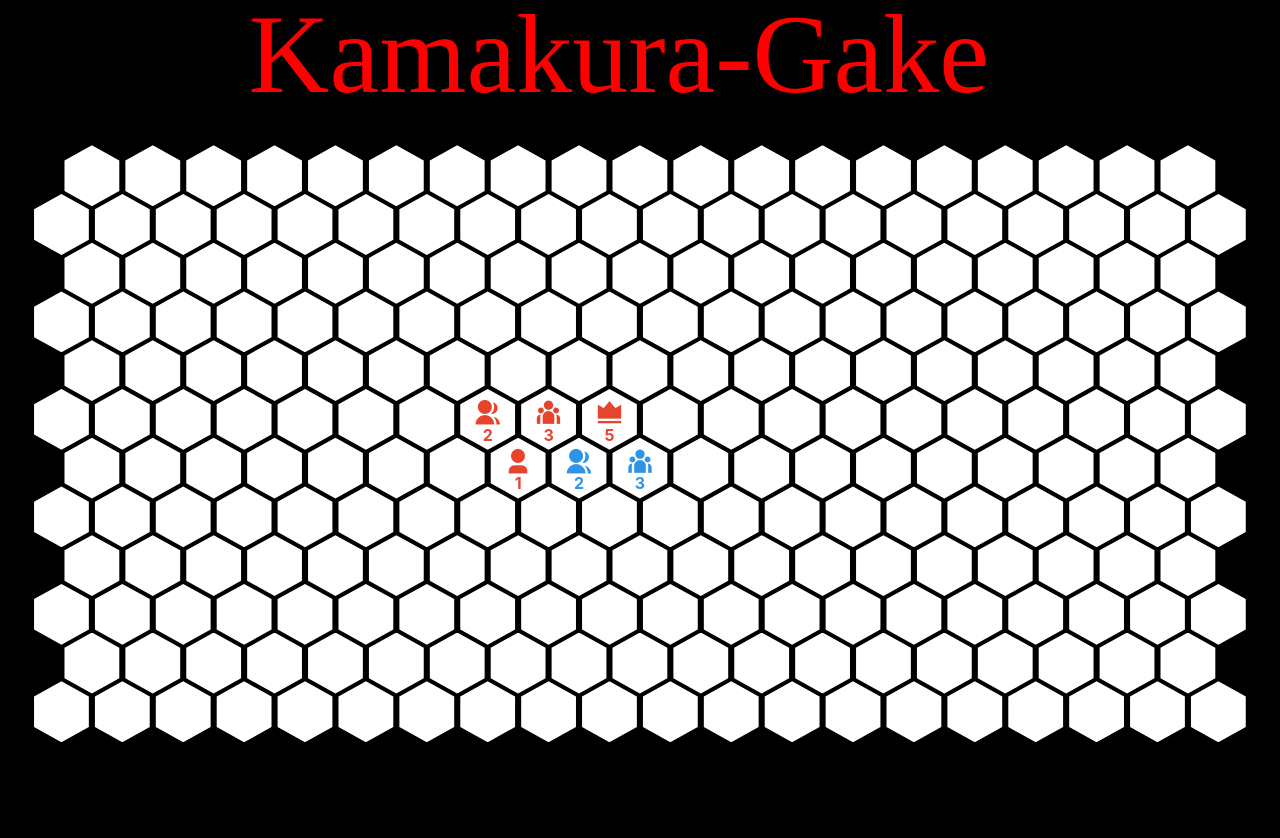
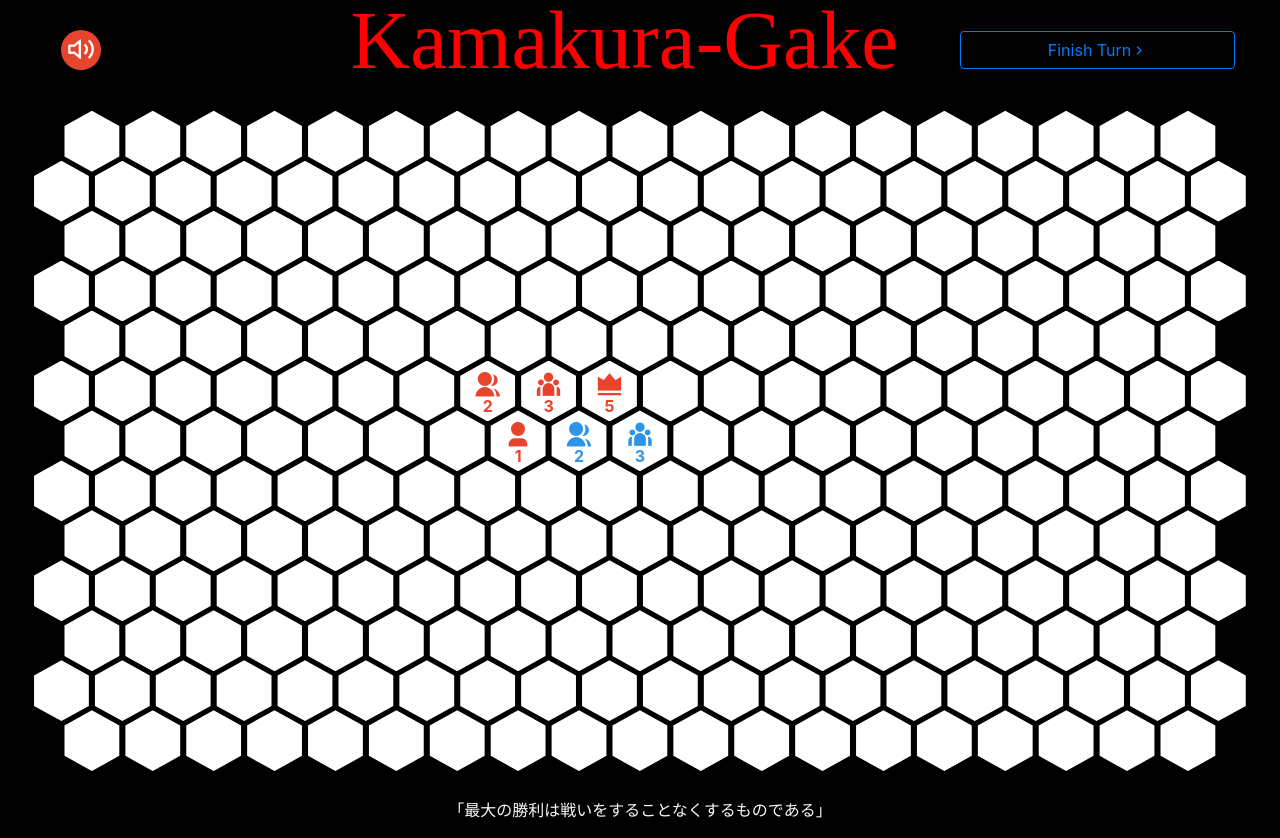
Before and after one commit to dfbeav/kamakura-gake-app, a Nuxt app: page / in a window 1280 px wide. Before the commit the page ends 800 px from the top, so only its background shows below. Built offline with nearby package versions, Linux system fonts and the light colour scheme.

Commit message:
Music setup

```diff
--- a/assets/css/main.css
+++ b/assets/css/main.css
@@ -1,13 +1,57 @@
 body, #gameBoard {
   background: black;
+}
+
+.musicButton {
+  width: 40px;
+  height: 40px;
+  display: flex;
+  justify-content: center;
+  align-items: center;
+  color: white;
+  font-weight: normal;
+  border-radius: 100%;
+}
+
+#musicPopoverButton:hover + #musicPopover, #musicPopover:hover {
+  opacity: 1;
+  pointer-events: unset;
+  z-index: 20;
+}
+
+#musicPopover {
+  background: white;
+  box-shadow: 0 0 15px rgba(0,0,0,0.33);
+  padding: 10px;
+  border-radius: 3px;
+  min-width: 350px;
+  width: 100%;
+  max-width: 450px;
+  position: absolute;
+  top: 40px;
+  display: flex;
+  flex-wrap: wrap;
+  opacity: 0;
+  pointer-events: none;
+  z-index: -1;
+}
+
+#gameBoard {
+  max-width: 1400px;
+  min-width: 1200px;
+  margin: 0 auto;
+}
+
+.posRel {
+  position: relative;
 }
 
 .tile {
   height: auto;
   aspect-ratio: 1;
   position: relative;
-  margin-top: -0.5%;
-  margin-bottom: -0.5%;
+  margin-top: -0.45%;;
+  margin-bottom: -0.45%;;
 }
 
 .tile_offset {
@@ -23,6 +67,20 @@ body, #gameBoard {
   border-radius: 50%;
   z-index: 5;
   font-size: 1.75rem;
+}
+
+.pieceValue {
+  position: absolute;
+  top: 75%;
+  left: 50%;
+  transform: translate(-50%, -50%);
+  font-weight: bold;
+  z-index: 5;
+}
+
+
+.playerIcon.moved, .pieceValue.moved {
+  opacity: 0.5;
 }
 
 .cursorPointer {
@@ -54,21 +112,20 @@ body, #gameBoard {
   background: rgb(255, 213, 213);
 }
 
-.pieceValue {
-  position: absolute;
-  top: 75%;
-  left: 50%;
-  transform: translate(-50%, -50%);
-  font-weight: bold;
-  z-index: 5;
-}
-
 .text-blue {
   color: rgb(46, 148, 231);
 }
 
 .text-red {
   color: rgb(231, 68, 46);
+}
+
+.bg-blue {
+  background: rgb(46, 148, 231);
+}
+
+.bg-red {
+  background: rgb(231, 68, 46);
 }
 
 .moveHereIcon {
--- a/components/GameBoard.vue
+++ b/components/GameBoard.vue
@@ -12,20 +12,27 @@
           selectionPossibilities[index] != undefined && !selectionPossibilities[index].canBeAttacked && !selectionPossibilities[index].canMoveTo ? 'cursorNotAllowed' : '',
           ]"
         :style="'width:' + tileSize + '%;'"
-        @click="selectOrMove(index)"
+        @click="tile.moved ? '' : selectOrMove(index)"
         >
           <h1 class="mb-0">
               <i
                 v-if="tile.playerIndex > -1"
                 class="playerIcon"
-                :class="[gamePieces[tile.value - 1].icon, 'text-' + gameData.players[tile.playerIndex].color]"
+                :class="[
+                  gamePieces[tile.value - 1].icon,
+                  'text-' + gameData.players[tile.playerIndex].color,
+                  tile.moved ? 'moved' : ''
+                  ]"
                 >
               </i>
           </h1>
           <p
             v-if="tile.playerIndex > -1"
             class="pieceValue"
-            :class="'text-' + gameData.players[tile.playerIndex].color"
+            :class="[
+              'text-' + gameData.players[tile.playerIndex].color,
+              tile.moved ? 'moved' : ''
+              ]"
             >
               {{ tile.value }}
             </p>
@@ -162,6 +169,10 @@ export default Vue.extend({
         return false
       }
     },
+    resetSelectedTile: function() {
+      this.selectionPossibilities = [];
+      this.selectedTile = -1;
+    },
     selectOrMove: function(index:number) {
       //Select a tile if the player owns this tile
       if (this.gameData.gameBoardData[index].playerIndex === this.thisUserIndex) {
@@ -170,19 +181,20 @@ export default Vue.extend({
       } else  {
         //Check if the player can move to this tile
         if (this.selectionPossibilities[index] != undefined && this.selectionPossibilities[index].canMoveTo) {
-          //Clear the selection possibilities
-          this.selectionPossibilities = [];
-          //Move the player to this tile
+
+          //MOVE the player to this tile
           (this.$parent as any).moveToTile(this.selectedTile, index);
 
-          this.selectedTile = index;
+          this.resetSelectedTile()
 
         } else if (this.selectionPossibilities[index] != undefined && this.selectionPossibilities[index].canBeAttacked) {
           //Attack the tile
-          (this.$parent as any).attackTile(this.selectedTile, index);
+          (this.$parent as any).moveToTile(this.selectedTile, index);
+
+          this.resetSelectedTile()
         } else {
           //Otherwise, the player is disselecting the tile
-          this.selectedTile = -1
+          this.resetSelectedTile()
         }
 
       }
--- a/package.json
+++ b/package.json
@@ -17,7 +17,8 @@
     "remixicon": "^2.5.0",
     "vue": "^2.7.10",
     "vue-server-renderer": "^2.7.10",
-    "vue-template-compiler": "^2.7.10"
+    "vue-template-compiler": "^2.7.10",
+    "vue-youtube": "^1.4.0"
   },
   "devDependencies": {
     "@nuxt/types": "^2.15.8",
--- a/pages/index.vue
+++ b/pages/index.vue
@@ -1,8 +1,40 @@
 <template>
   <b-col>
-    <b-col cols="12" class="d-flex justify-content-center">
-      <b-col sm="12" md="10" lg="8">
+    <b-col cols="12" class="d-flex justify-content-center align-items-center">
+      <b-col sm="6" md="2" lg="3" class="posRel">
+        <span id="musicPopoverButton" class="p-3">
+          <span
+            @click="stopMusic()"
+            class="mb-0 d-inline-flex bg-red musicButton cursorPointer"
+            ><i class="h3 mb-0 ri-volume-up-line"></i>
+          </span>
+        </span>
+        <b-col id="musicPopover" sm="11" md="10" lg="9" class="mt-2">
+          <b-form-input
+              ref="input1"
+              id="popover-input-1"
+              class="w-100 mb-2"
+              v-model="musicVideoURL"
+              size="sm"
+            ></b-form-input>
+            <!-- responsive youtube video -->
+            <div class="embed-responsive embed-responsive-16by9">
+              <iframe class="embed-responsive-item" :src="parsedMusicVideoURL()" allow='autoplay'></iframe>
+
+            </div>
+        </b-col>
+      </b-col>
+      <b-col sm="10" md="8" lg="6">
         <img class="w-100" :src="require('~/assets/images/logo.svg')" alt="Kamakura Geku Logo">
+      </b-col>
+      <b-col sm="6" md="2" lg="3">
+        <b-button
+          class="w-100 d-flex justify-content-center align-items-center font-wight-bold"
+          :variant="thisUserIndex === 0 ? 'outline-primary' : 'outline-danger'"
+          @click="finishTurn">
+          Finish Turn
+          <i class="ri-arrow-right-s-line"></i>
+        </b-button>
       </b-col>
     </b-col>
     <GameBoard
@@ -10,6 +42,9 @@
       :thisUserIndex="thisUserIndex"
       :tileSize="tileSize"
     />
+    <b-col cols="12" class="my-3 text-center">
+      <p class="text-light">「最大の勝利は戦いをすることなくするものである」</p>
+    </b-col>
   </b-col>
 </template>
 
@@ -23,7 +58,11 @@ export default Vue.extend({
   name: 'Kamakura-Geku',
   data() {
     return {
-      boardSize: 234,
+      musicVideoURL: 'https://www.youtube.com/watch?v=ZxGiEoczryg?t=254',
+      musicPopover: false,
+      muted: true,
+
+      boardSize: 253,
 
       tileSize: 5, //in percentage
 
@@ -46,20 +85,6 @@ export default Vue.extend({
             score: 0,
             isTurn: false,
           },
-          {
-            id: 2,
-            name: 'Player 3',
-            color: 'purple',
-            score: 0,
-            isTurn: false,
-          },
-          {
-            id: 3,
-            name: 'Player 4',
-            color: 'yellow',
-            score: 0,
-            isTurn: false,
-          },
         ],
 
         gameBoardData: [] as any,
@@ -69,6 +94,10 @@ export default Vue.extend({
   },
   mounted() {
     this.createBoard()
+
+    // setTimeout(() => {
+    //     this.musicVideoURL = this.musicVideoURL + '&autoplay=1';
+    //   }, 1000)
   },
   methods: {
     createBoard: function() {
@@ -78,7 +107,7 @@ export default Vue.extend({
         })
 
         if (i === this.boardSize - 1) {
-          this.loadFakeData();
+          this.setupGameData();
         }
       }
     },
@@ -86,16 +115,27 @@ export default Vue.extend({
 
       console.log(JSON.stringify(this.gameData.gameBoardData[previousTileIndex]))
 
-      this.$set(this.gameData.gameBoardData, index, this.gameData.gameBoardData[previousTileIndex])
+      this.$set(this.gameData.gameBoardData, index, {
+        ...this.gameData.gameBoardData[previousTileIndex],
+        moved: true,
+      })
       this.$set(this.gameData.gameBoardData, previousTileIndex, {
         playerIndex: -1
       })
 
     },
     attackTile: function(index:number) {
-      console.log('attack space ' + index)
+
     },
-    loadFakeData: function() {
+    finishTurn: function() {
+      this.gameData.gameBoardData.forEach((tile:any) => {
+        if (tile.moved) {
+          tile.moved = false
+        }
+      })
+      this.thisUserIndex = this.thisUserIndex === 1 ? 0 : this.thisUserIndex + 1
+    },
+    setupGameData: function() {
       const newData125 = {
         playerIndex: 0,
         value: 2,
@@ -131,11 +171,18 @@ export default Vue.extend({
         value: 1,
       }
       this.$set(this.gameData.gameBoardData, 124, newData124)
-    }
+    },
+    parsedMusicVideoURL: function() {
+      return this.musicVideoURL.replace('watch?v=', 'embed/')
+    },
+    stopMusic: function() {
+      this.musicVideoURL = this.musicVideoURL.replace('&autoplay=1', '')
+    },
   },
   computed: {
 
   }
 
 })
+
 </script>
```
Also changed, not shown: 1 other file (tests, documents, lock files or other folders).
